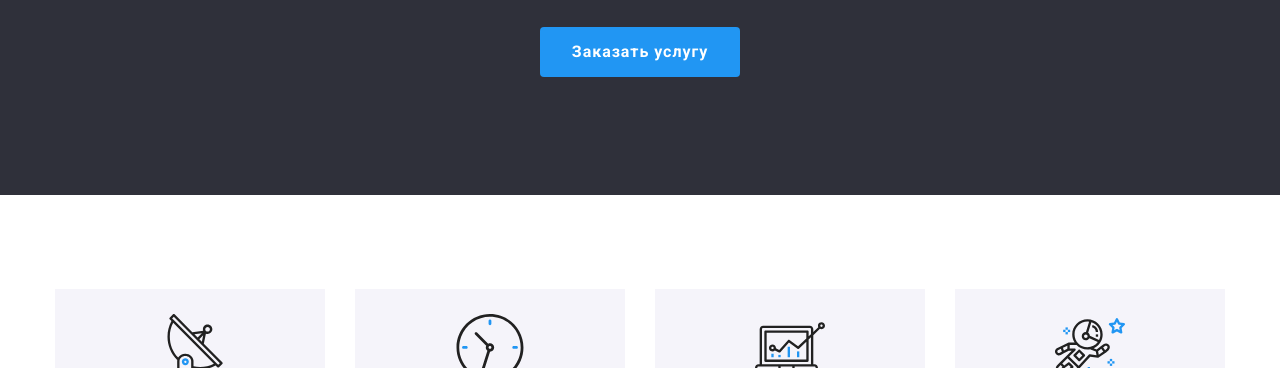
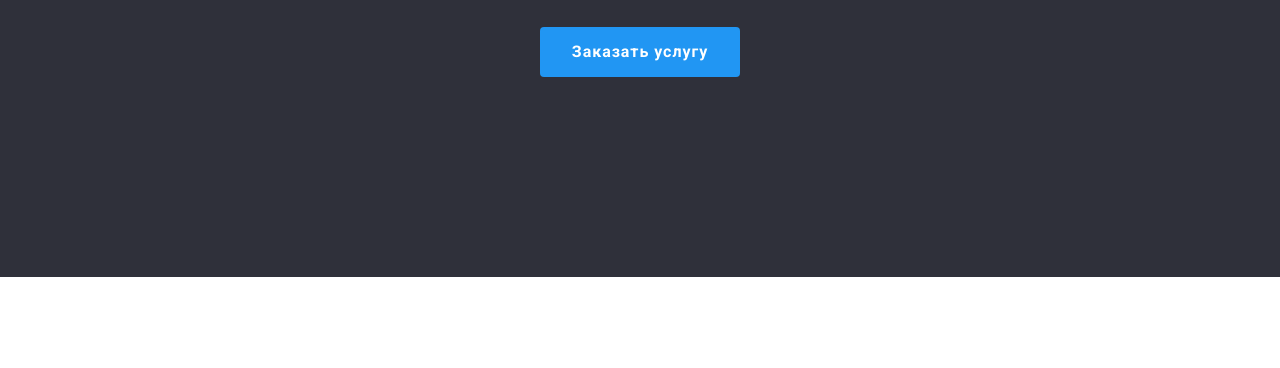
Before and after one commit to KaterynaLutska/goit-markup-hw-03, a plain HTML site: page index.html in a window 1280 px wide. Shown: the part 403-771 px from the top of the page. Drawn offline with Linux system fonts and the light colour scheme.

Commit message:
додає падінг

```diff
--- a/css/styles.css
+++ b/css/styles.css
@@ -63,7 +63,7 @@ margin-right: 30px;
 
 .hero{
   padding-top: 200px;
-  padding-bottom: 118px;
+  padding-bottom: 200px;
   background-color: #2F303A;
 }
 
```
